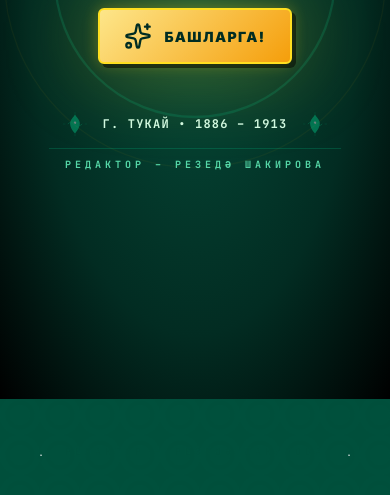
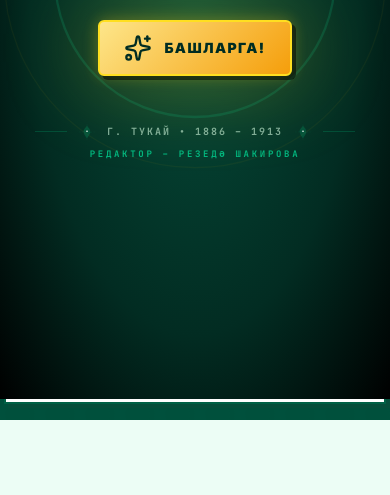
Before and after one commit to ProInsaf/tatar-quest, a React (Vite) app: page / in a window 390 px wide. Shown: the part 445-940 px from the top of the page. After the commit the page ends 865 px from the top, so only its background shows below. Built offline with nearby package versions, Linux system fonts and the light colour scheme; grey boxes are pictures that could not be loaded.

Commit message:
feat: move editor credit to header for PC and Mobile

```diff
--- a/src/App.tsx
+++ b/src/App.tsx
@@ -311,14 +311,16 @@ const WelcomeScreen = ({ onStart }: { onStart: () => void }) => {
           initial={{ opacity: 0 }}
           animate={{ opacity: 1 }}
           transition={{ delay: 1.2 }}
-          className="mt-12 flex flex-col items-center gap-3 text-emerald-400"
+          className="mt-12 flex flex-col items-center gap-2 group cursor-default"
         >
-          <div className="flex items-center gap-4">
-            <TatarOrnament className="w-6 h-6 opacity-40" />
-            <span className="font-mono text-xs tracking-widest uppercase font-bold text-emerald-100">Г. Тукай • 1886 – 1913</span>
-            <TatarOrnament className="w-6 h-6 opacity-40" />
+          <div className="flex items-center gap-3 text-emerald-600/30 group-hover:text-emerald-500/50 transition-colors duration-500">
+            <div className="h-px w-8 bg-current" />
+            <TatarOrnament className="w-4 h-4" />
+            <span className="font-mono text-[10px] tracking-[0.2em] uppercase font-bold text-emerald-100/60 transition-colors">Г. Тукай • 1886 – 1913</span>
+            <TatarOrnament className="w-4 h-4" />
+            <div className="h-px w-8 bg-current" />
           </div>
-          <span className="font-mono text-[10px] sm:text-xs tracking-[0.4em] uppercase font-black text-emerald-300/90 border-t border-emerald-400/20 pt-2 px-4 text-center">
+          <span className="font-mono text-[9px] tracking-[0.3em] uppercase font-black text-emerald-400/80">
             Редактор – Резедә Шакирова
           </span>
         </motion.div>
@@ -762,7 +764,13 @@ const [showWelcome, setShowWelcome] = useState(true);
 
         <div className="flex flex-col">
           <h1 className="text-xl sm:text-5xl font-black uppercase tracking-tighter leading-none text-white sm:text-emerald-900 drop-shadow-sm">Тукай монополиясе</h1>
-          <p className="hidden sm:block text-sm font-mono font-bold text-red-600 mt-1">ТУКАЙ ДӨНЬЯСЫ БУЙЛАП СӘЯХӘТ</p>
+          <div className="flex flex-col sm:flex-row sm:items-center gap-0 sm:gap-4 mt-1">
+            <p className="text-[10px] sm:text-sm font-mono font-bold text-red-100 sm:text-red-600 uppercase tracking-wider">ТУКАЙ ДӨНЬЯСЫ БУЙЛАП СӘЯХӘТ</p>
+            <div className="hidden sm:block w-1.5 h-1.5 rounded-full bg-emerald-800/20" />
+            <p className="text-[9px] sm:text-xs font-mono font-black text-emerald-100/60 sm:text-emerald-900/40 uppercase tracking-[0.2em]">
+              Редактор – Резедә Шакирова
+            </p>
+          </div>
         </div>
 
 
@@ -1290,19 +1298,6 @@ const [showWelcome, setShowWelcome] = useState(true);
           </motion.div>
         )}
       </AnimatePresence>
-
-      <footer className="w-full mt-8 py-8 flex flex-col items-center gap-3 border-t border-emerald-900/10 relative z-10">
-        <div className="flex items-center gap-4 text-emerald-900/70">
-          <TatarOrnament className="w-4 h-4" />
-          <div className="flex flex-col items-center">
-            <span className="font-mono text-[10px] sm:text-xs tracking-[0.4em] uppercase font-black text-center">
-              Редактор – Резедә Шакирова
-            </span>
-            <div className="w-16 h-0.5 bg-emerald-900/20 mt-1.5 rounded-full" />
-          </div>
-          <TatarOrnament className="w-4 h-4" />
-        </div>
-      </footer>
     </div>
   );
 }
```
